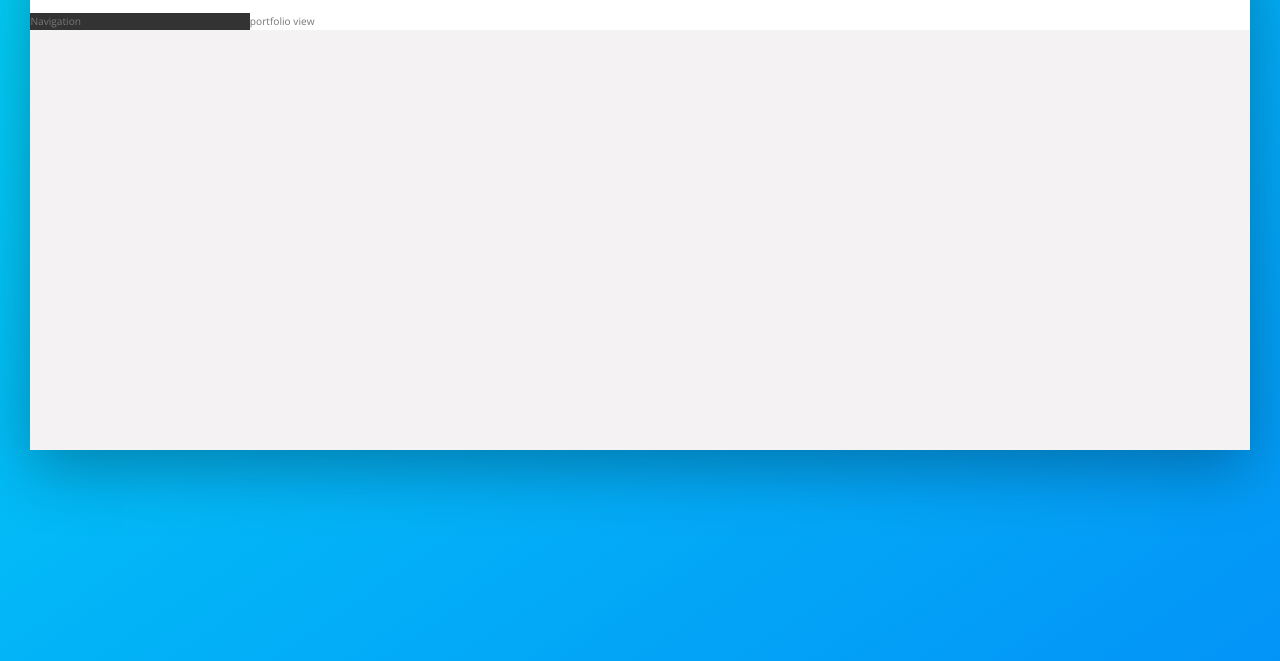
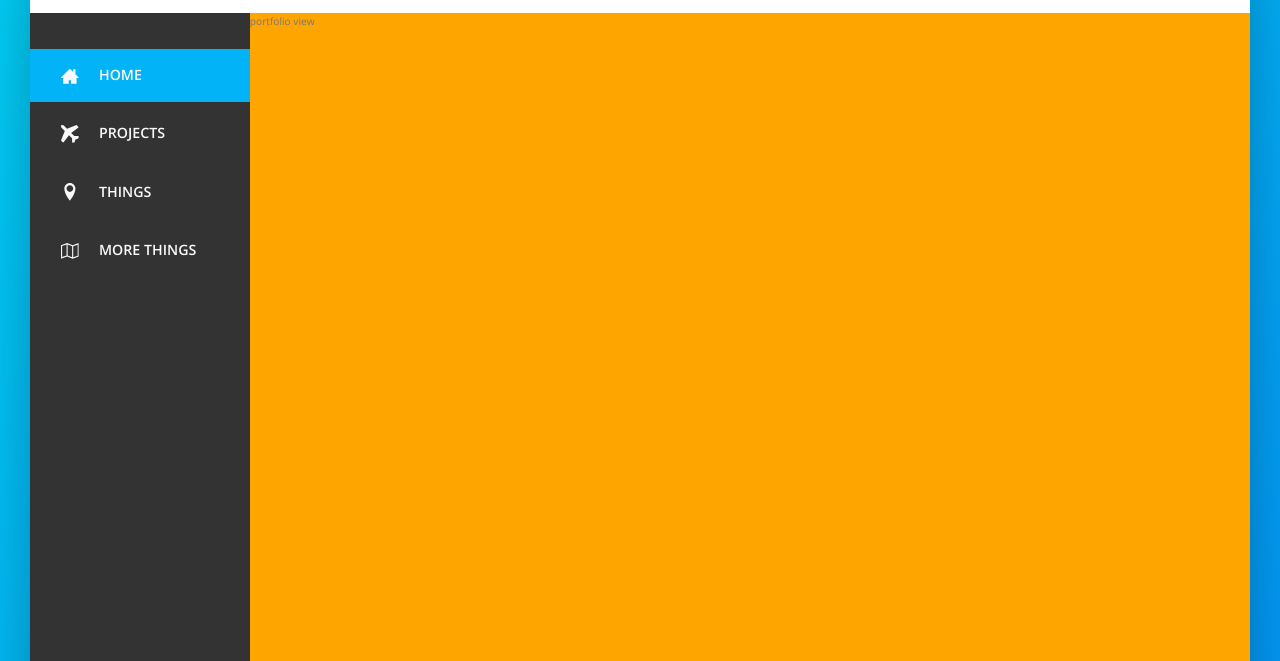
Before and after one commit to enua/advanced-css, a website: page index.html in a window 1280 px wide. Shown: the part 139-800 px from the top of the page. Drawn offline with nearby package versions, Linux system fonts and the light colour scheme.

Commit message:
add sidebar fully working

```diff
--- a/index.html
+++ b/index.html
@@ -43,7 +43,44 @@
                 </nav>
             </header>
             <div class="content">
-                <nav class="sidebar">Navigation</nav>
+                <nav class="sidebar">
+                    <ul class="side-nav">
+                        <li class="side-nav__item side-nav__item--active">
+                            <a href="#" class="side-nav__link">
+                                <svg class="side-nav__icon">
+                                    <use xlink:href="img/sprite.svg#icon-home3"></use>
+                                    <span>Home</span>
+                                </svg>
+                            </a>
+                        </li>
+                        <li class="side-nav__item">
+                            <a href="#" class="side-nav__link">
+                                <svg class="side-nav__icon">
+                                    <use xlink:href="img/sprite.svg#icon-airplane"></use>
+                                    <span>Projects</span>
+                                </svg>
+                            </a>
+                        </li>
+                        <li class="side-nav__item">
+                            <a href="#" class="side-nav__link">
+                                <svg class="side-nav__icon">
+                                    <use xlink:href="img/sprite.svg#icon-location"></use>
+                                    <span>Things</span>
+                                </svg>
+                            </a>
+                        </li>
+                        <li class="side-nav__item">
+                            <a href="#" class="side-nav__link">
+                                <svg class="side-nav__icon">
+                                    <use xlink:href="img/sprite.svg#icon-map2"></use>
+                                    <span>More things</span>
+                                </svg>
+                            </a>
+                        </li>
+
+                    </ul>
+                    <div class="legal"> &copy; 2021. Use me if you want</div>
+                </nav>
                 <main class="portfolio-view">portfolio view</main>
             </div>
         </div>
--- a/sass/_components.scss
+++ b/sass/_components.scss
@@ -111,3 +111,75 @@
   }
 
 }
+
+// 4. Sidebar Navigation
+.side-nav {
+  font-size: 1.4rem;
+  font-weight: 700;
+  list-style: none;
+  margin-top: 3.5rem;
+  color: var(--color-grey-light-1);
+
+  &__item {
+    position: relative;
+
+    &:not(:last-child) {
+      margin-bottom: .5rem;
+    }
+
+  }
+
+  &__item:before {
+    content: "";
+    position: absolute;
+    top: 0;
+    left: 0;
+    height: 100%;
+    width: 3%;
+    background-color: var(--color-primary);
+    transform: scaleY(0);
+    transition: transform .2s,
+                width .4s cubic-bezier(1,0,0,1) .2s,
+                background-color .1s;
+  }
+
+  &__item:hover::before,
+  &__item--active::before {
+    transform: scaleY(1);
+    width: 100%;
+  }
+
+  &__item:active::before {
+    background-color: var(--color-primary-light);
+  }
+
+  &__link:link,
+  &__link:visited {
+    color: var(--color-primary-light-1);
+    text-decoration: none;
+    text-transform: uppercase;
+    display: block;
+    padding: 1.5rem 3rem;
+
+    display: flex;
+    align-items: center;
+    position: relative;
+    z-index: 10;
+  }
+
+  &__icon {
+    width: 1.75rem;
+    height: 1.75rem;
+    margin-right: 2rem;
+    fill: currentColor;
+  }
+}
+
+// 5. Legal Text
+.legal {
+  font-size: 1.2rem;
+  color: var(--color-primary-light-4);
+  text-align: center;
+  padding: 2.5rem;
+
+}
--- a/sass/_layout.scss
+++ b/sass/_layout.scss
@@ -26,10 +26,15 @@
   background-color: var(--color-grey-dark-1);
 
   flex: 0 0 18%;
+
+  display: flex;
+  flex-direction: column;
+  justify-content: space-between;
 }
 
 .portfolio-view {
-  background: #fff;
+  background-color: orange;
+  flex: 1;
 
-  flex: 1;
+  height: 80rem; //test
 }
```
Also changed, not shown: sass/_base.scss (+1 -18 lines), css/style.css.
